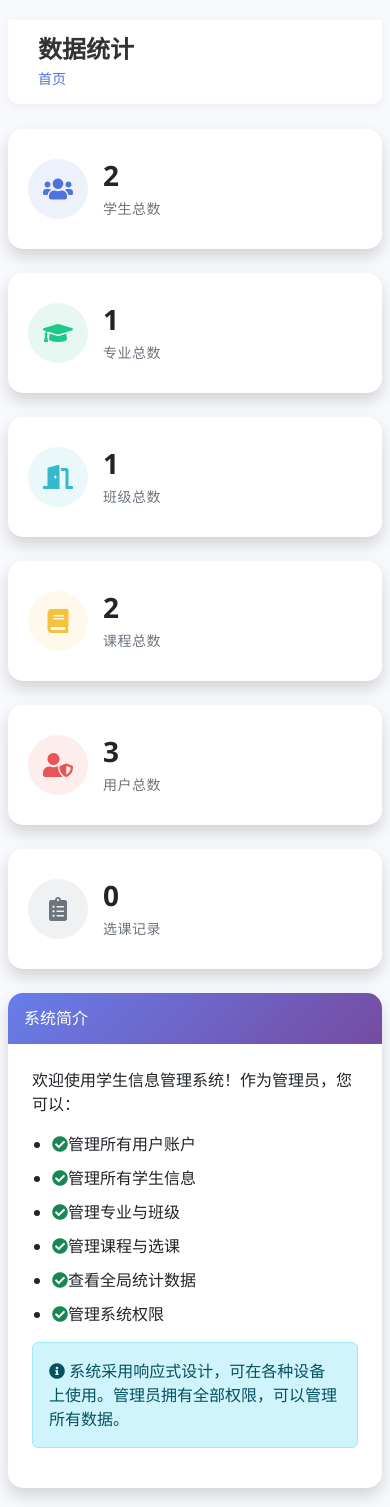
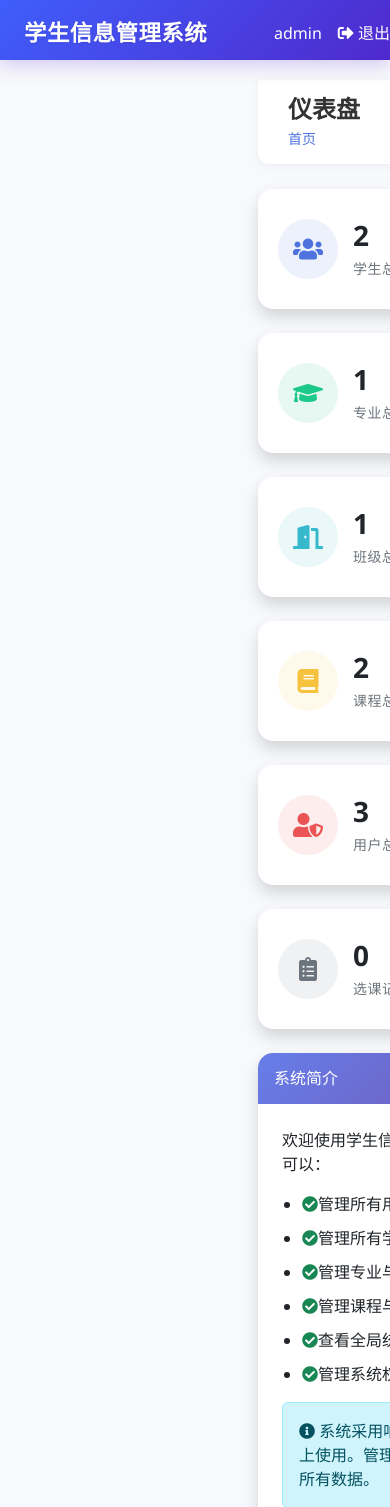
Before and after one commit to limeng-0/PBL-project, a Flask app: page /users/dashboard in a window 390 px wide; the page is wider, and only the part inside the window is pictured. Shown: the top 1507 px of that part. Run offline with Flask 3, Linux system fonts and the light colour scheme; a user stored in the database is signed in; data comes from the database, SQL or seed files in the repository; data that the repository does not hold is empty.

Commit message:
style: 优化代码格式

```diff
--- a/templates/base.html
+++ b/templates/base.html
@@ -222,16 +226,45 @@
         .mb-3 {
             margin-bottom: 1rem !important;
         }
+
+        /* 固定顶部边栏样式 */
+        .system-header {
+            background: linear-gradient(135deg, #3f5efb 0%, #4f29cd 100%);
+            box-shadow: 0 4px 20px rgba(79, 41, 205, 0.25);
+            padding: 15px 0;
+            z-index: 1002;
+            height: 60px;
+        }
+
+        .system-header .navbar-brand {
+            font-weight: 700;
+            font-size: 1.4rem;
+            color: white !important;
+            text-shadow: 0 1px 2px rgba(0, 0, 0, 0.1);
+            letter-spacing: 0.5px;
+        }
     </style>
 </head>
 <body>
-    <div class="container-fluid">
+    <!-- 固定顶部边栏 -->
+    <nav class="navbar navbar-dark fixed-top system-header">
+        <div class="container-fluid">
+            <span class="navbar-brand mb-0 h1 ms-4">学生信息管理系统</span>
+            <div class="d-flex">
+                <span class="text-white me-3">{{ session.username }}</span>
+                <a href="{{ url_for('logout') }}" class="text-white text-decoration-none">
+                    <i class="fas fa-sign-out-alt"></i> 退出
+                </a>
+            </div>
+        </div>
+    </nav>
+
+    <div class="container-fluid" style="padding-top: 60px;">
         <div class="row">
             <!-- 侧边栏 -->
             <nav class="col-md-3 col-lg-2 d-md-block sidebar collapse">
                 <div class="position-sticky pt-3">
                     <div class="nav-section">
-                        <div class="nav-section-title">学生信息管理系统</div>
                         <ul class="nav flex-column">
                             <li class="nav-item">
                                 <a class="nav-link {% if request.endpoint in ['dashboard', 'users_dashboard'] %}active{% endif %}" href="{{ url_for('dashboard') }}">
@@ -310,7 +343,7 @@
             </nav>
 
             <!-- 主要内容区域 -->
-            <main class="col-md-9 ms-sm-auto col-lg-10 px-md-4 content">
+            <main class="col-md-9 ms-sm-auto col-lg-10 px-md-4 content" style="margin-left: 250px; padding-top: 20px;">
                 <!-- 顶部导航栏 -->
                 <div class="top-header">
                     <div>
--- a/templates/users/dashboard.html
+++ b/templates/users/dashboard.html
@@ -3,7 +3,7 @@
 
 {% block title %}学生信息管理系统{% endblock %}
 
-{% block header %}数据统计{% endblock %}
+{% block header %}仪表盘{% endblock %}
 
 {% block breadcrumb %}{% endblock %}
 
```
Also changed, not shown: other parts of templates/base.html (+16 -12 lines).
